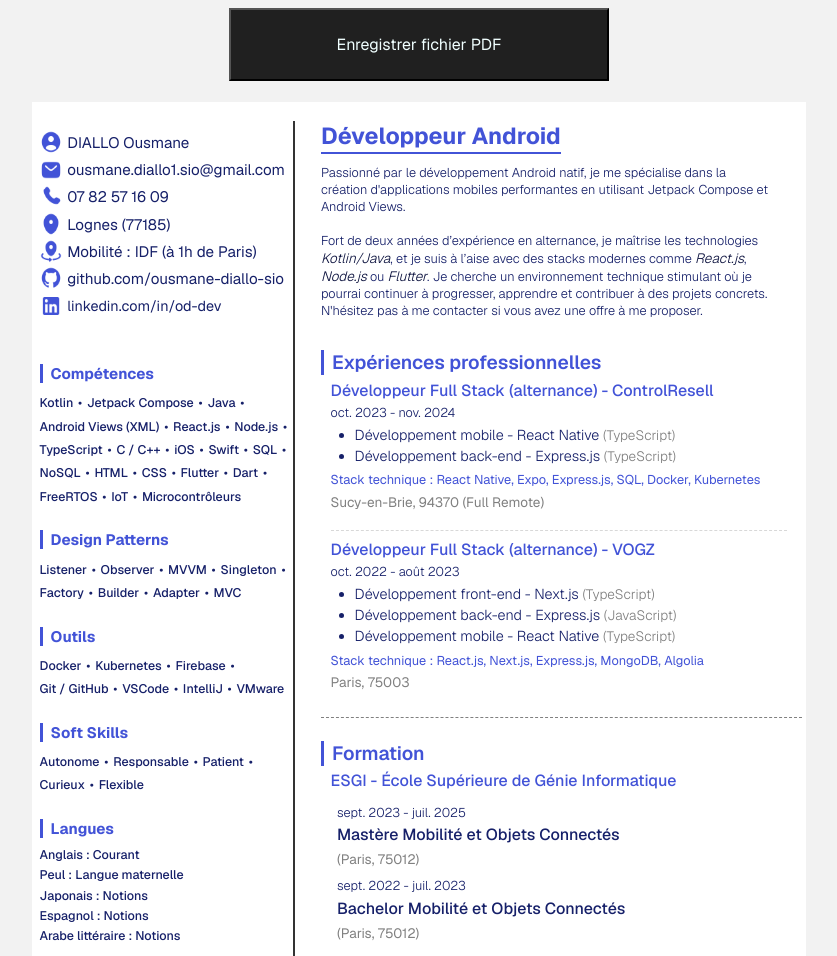
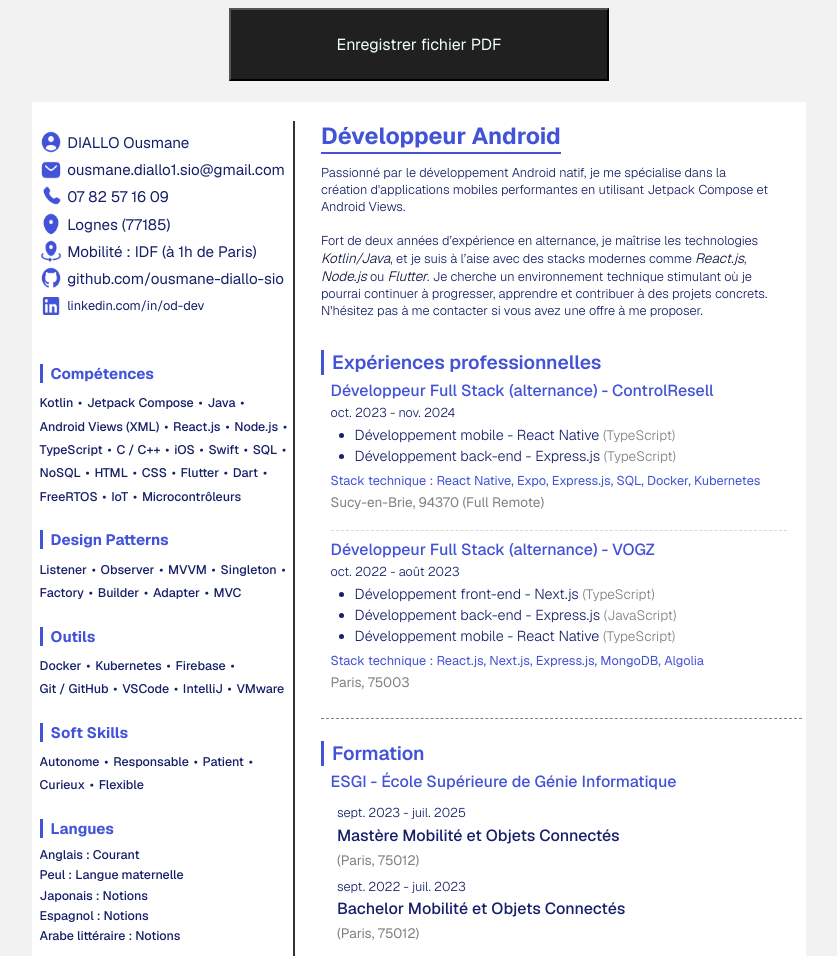
Before and after one commit to ousmane-diallo-sio/CV-HTML, a website built with Vite: page index.html in a window 1280 px wide. Shown: the top 956 px of the page, without its empty margins (221-1058 px from the left). Built offline with nearby package versions, Linux system fonts and the light colour scheme.

Commit message:
fix: adjust font size in links

```diff
--- a/styles/styles.css
+++ b/styles/styles.css
@@ -105,7 +105,7 @@ h4 {
   display: flex;
   width: fit-content;
   align-items: center;
-  font-size: .9rem;
+  font-size: .8rem;
   text-decoration: none;
 }
 
```
Also changed, not shown: 1 other file.
